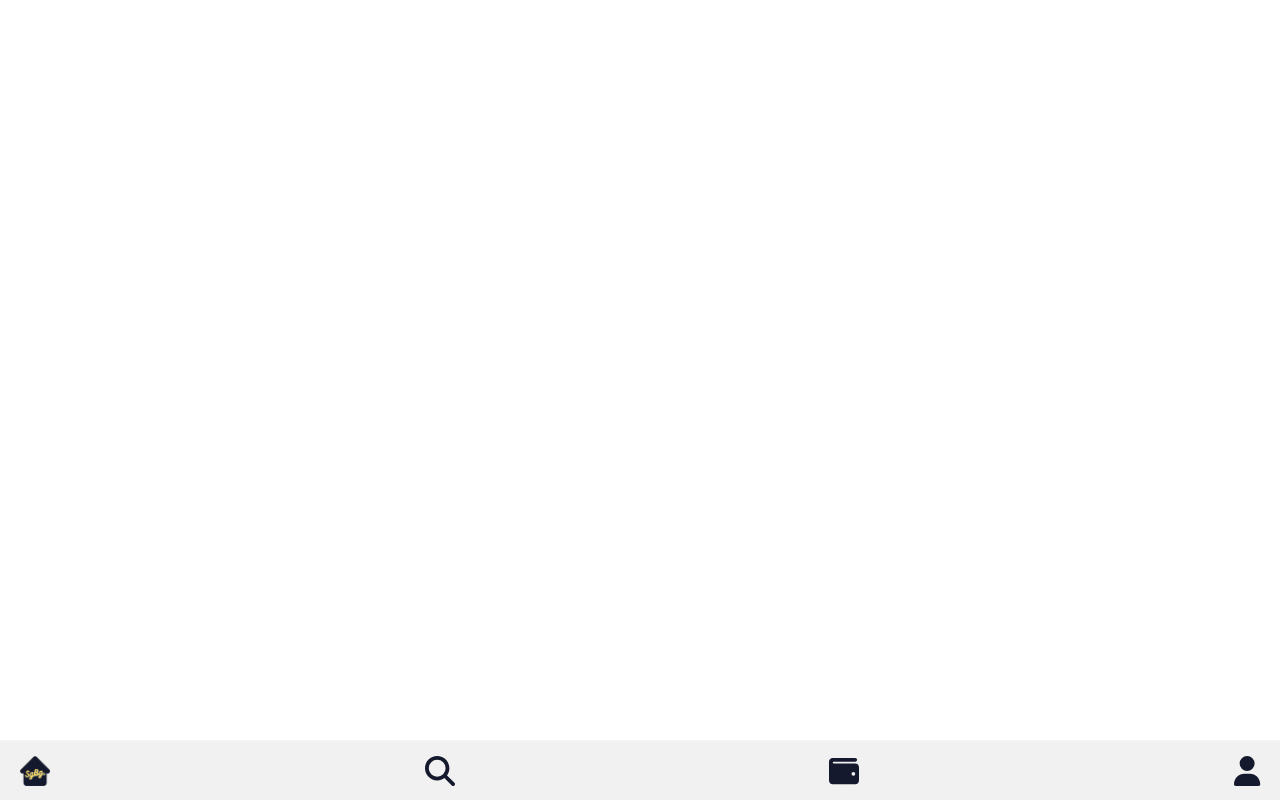
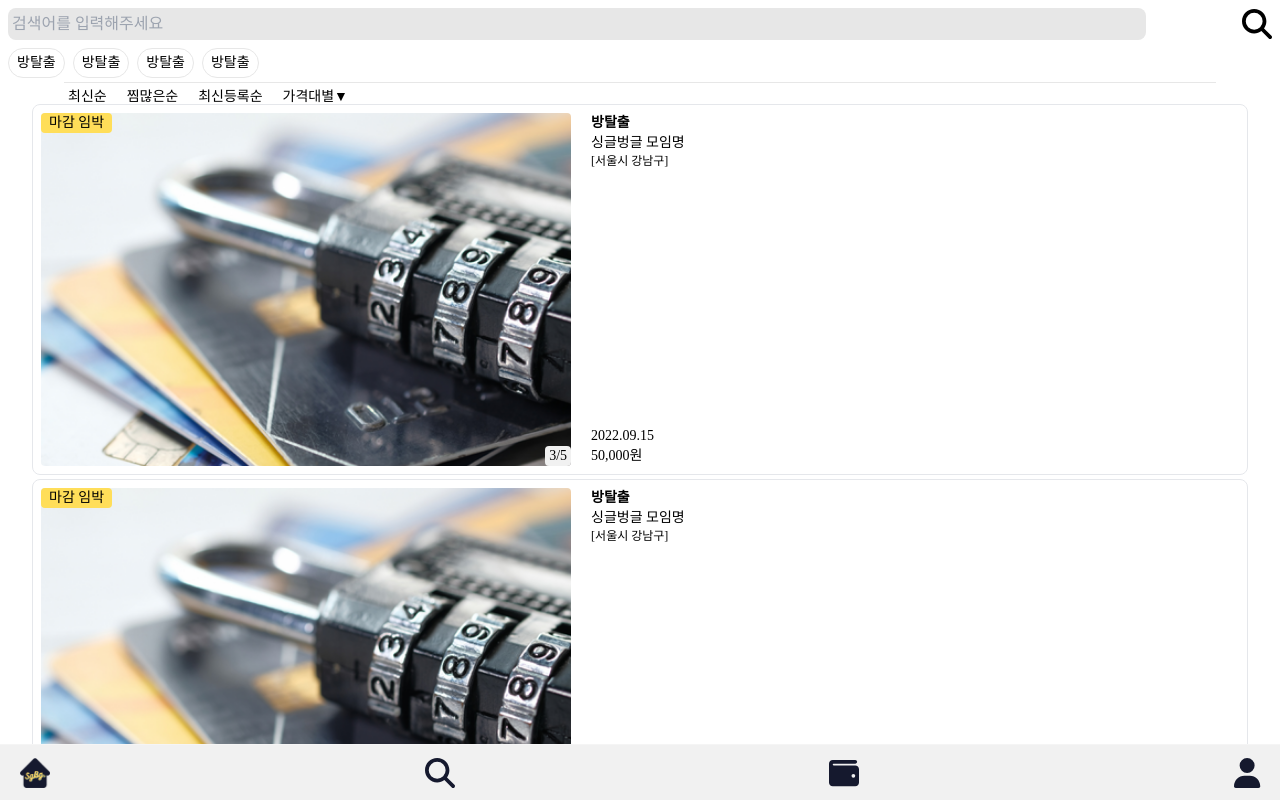
Before and after one commit to heua717/sgbg, a React (Create React App) app in the folder frontend/: page /search/result in a window 1280 px wide. Built offline with nearby package versions, Linux system fonts and the light colour scheme; a web font is replaced by a local one.

Commit message:
[S07P22A707-136] feat:add search result markup

```diff
--- a/frontend/package.json
+++ b/frontend/package.json
@@ -20,6 +20,7 @@
     "react-router-dom": "^6.4.0",
     "react-scripts": "5.0.1",
     "recoil": "^0.7.5",
+    "swiper": "^8.4.2",
     "typescript": "^4.8.3",
     "web-vitals": "^2.1.4"
   },
--- a/frontend/public/index.html
+++ b/frontend/public/index.html
@@ -9,6 +9,7 @@
       name="description"
       content="Web site created using create-react-app"
     />
+    <script src="https://cdnjs.cloudflare.com/ajax/libs/Swiper/4.x.x/js/swiper.min.js"></script>
     <link rel="apple-touch-icon" href="%PUBLIC_URL%/logo192.png" />
     <!--
       manifest.json provides metadata used when your web app is installed on a
--- a/frontend/src/components/bars/Navbar.tsx
+++ b/frontend/src/components/bars/Navbar.tsx
@@ -2,17 +2,16 @@ import { faSearch, faWallet, faUser } from "@fortawesome/free-solid-svg-icons";
 import { FontAwesomeIcon } from "@fortawesome/react-fontawesome";
 
 const Navbar = () => {
-    return (
-        <div
-        className="w-full h-[60px] fixed bottom-0 flex flex-row justify-between items-center bg-gray-100 border-t border-gray-200 px-5">
-            <div className="w-[1.875rem]">
-                <img src={process.env.PUBLIC_URL + `/img/home.png`}alt="홈아이콘" />
-            </div>
-            <FontAwesomeIcon icon={faSearch} className="text-blue-600 text-3xl"/>
-            <FontAwesomeIcon icon={faWallet} className="text-blue-600 text-3xl"/>
-            <FontAwesomeIcon icon={faUser} className="text-blue-600 text-3xl"/>
-        </div>
-    );
+  return (
+    <div className="w-full h-[7vh] fixed bottom-0 flex flex-row justify-between items-center bg-gray-100 border-t border-gray-200 px-5">
+      <div className="w-[1.875rem]">
+        <img src={process.env.PUBLIC_URL + `/img/home.png`} alt="홈아이콘" />
+      </div>
+      <FontAwesomeIcon icon={faSearch} className="text-blue-600 text-3xl" />
+      <FontAwesomeIcon icon={faWallet} className="text-blue-600 text-3xl" />
+      <FontAwesomeIcon icon={faUser} className="text-blue-600 text-3xl" />
+    </div>
+  );
 };
 
 export default Navbar;
--- /dev/null
+++ b/frontend/src/components/bars/SearchBar.tsx
@@ -0,0 +1,16 @@
+import { FontAwesomeIcon } from "@fortawesome/react-fontawesome";
+import { faSearch } from "@fortawesome/free-solid-svg-icons";
+
+const SearchBar = () => {
+  return (
+    <div className="w-full flex flex-row justify-between items-center p-2">
+      <input
+        className="w-per90 bg-gray-300 rounded-lg outline-gray-400 p-1"
+        placeholder="검색어를 입력해주세요"
+      />
+      <FontAwesomeIcon className="text-3xl" icon={faSearch} />
+    </div>
+  );
+};
+
+export default SearchBar;
--- /dev/null
+++ b/frontend/src/components/bars/SubCategoriesBar.tsx
@@ -0,0 +1,14 @@
+import BtnSubCategory from "../buttons/BtnSubCategory";
+
+const SubCategoriesBar = () => {
+  const list = [0, 0, 0, 0];
+  return (
+    <div className="w-full mb-1">
+      {list.map(() => (
+        <BtnSubCategory />
+      ))}
+    </div>
+  );
+};
+
+export default SubCategoriesBar;
--- /dev/null
+++ b/frontend/src/components/buttons/BtnSubCategory.tsx
@@ -0,0 +1,7 @@
+const BtnSubCategory = () => {
+  return (
+    <button className="border border-gray-300 rounded-full font-light text-sm py-1 px-2 ml-2">{`방탈출`}</button>
+  );
+};
+
+export default BtnSubCategory;
--- a/frontend/src/pages/Main.tsx
+++ b/frontend/src/pages/Main.tsx
@@ -5,28 +5,18 @@ import MeetingCard from "../components/cards/MeetingCard";
 import Logo from "../components/Logo";
 import MeetingReviewModal from "../components/modals/MeetingReviewModal";
 
-
 const Main = () => {
   let list = [0, 0, 0, 0, 0];
   return (
     <div>
       {/* 로고 */}
       <Logo />
-
-      <div className="w-full h-20 my-3">
-        <img
-          className="max-h-20 m-auto"
-          src={process.env.PUBLIC_URL + `/img/sgbg-logo.png`}
-          alt="SgBg 로고"
-        />
-      </div>
-
       {/* 카테고리 */}
       <CategoriesBar />
       {/* 필터바 */}
       <FilterBar />
       {/* 모임리스트 */}
-      <div className="w-per90 m-auto grid grid-cols-1 gap-1">
+      <div className="w-per95 m-auto grid grid-cols-1 gap-1">
         {list.map(() => (
           <MeetingCard></MeetingCard>
         ))}
--- a/frontend/src/pages/search/SearchResult.tsx
+++ b/frontend/src/pages/search/SearchResult.tsx
@@ -1,5 +1,29 @@
+import FilterBar from "../../components/bars/FilterBar";
+import SearchBar from "../../components/bars/SearchBar";
+import SubCategoriesBar from "../../components/bars/SubCategoriesBar";
+import MeetingCard from "../../components/cards/MeetingCard";
+
 const SearchResult = () => {
-  return <div></div>;
+  const list = [0, 0, 0, 0, 0, 0];
+  return (
+    <div className="w-full h-full flex flex-col">
+      <div className="h-[13vh] flex flex-col">
+        {/* 검색바 */}
+        <SearchBar />
+        {/* 세부 카테고리 바 */}
+        <SubCategoriesBar />
+        {/* 필터링 바 */}
+        <FilterBar />
+      </div>
+
+      {/* 검색 결과 리스트 */}
+      <div className="w-per95 max-h-[80vh] m-auto grid grid-cols-1 gap-1 overflow-y-auto">
+        {list.map(() => (
+          <MeetingCard />
+        ))}
+      </div>
+    </div>
+  );
 };
 
 export default SearchResult;
```
Also changed, not shown: 1 other file (tests, documents, lock files or other folders).
